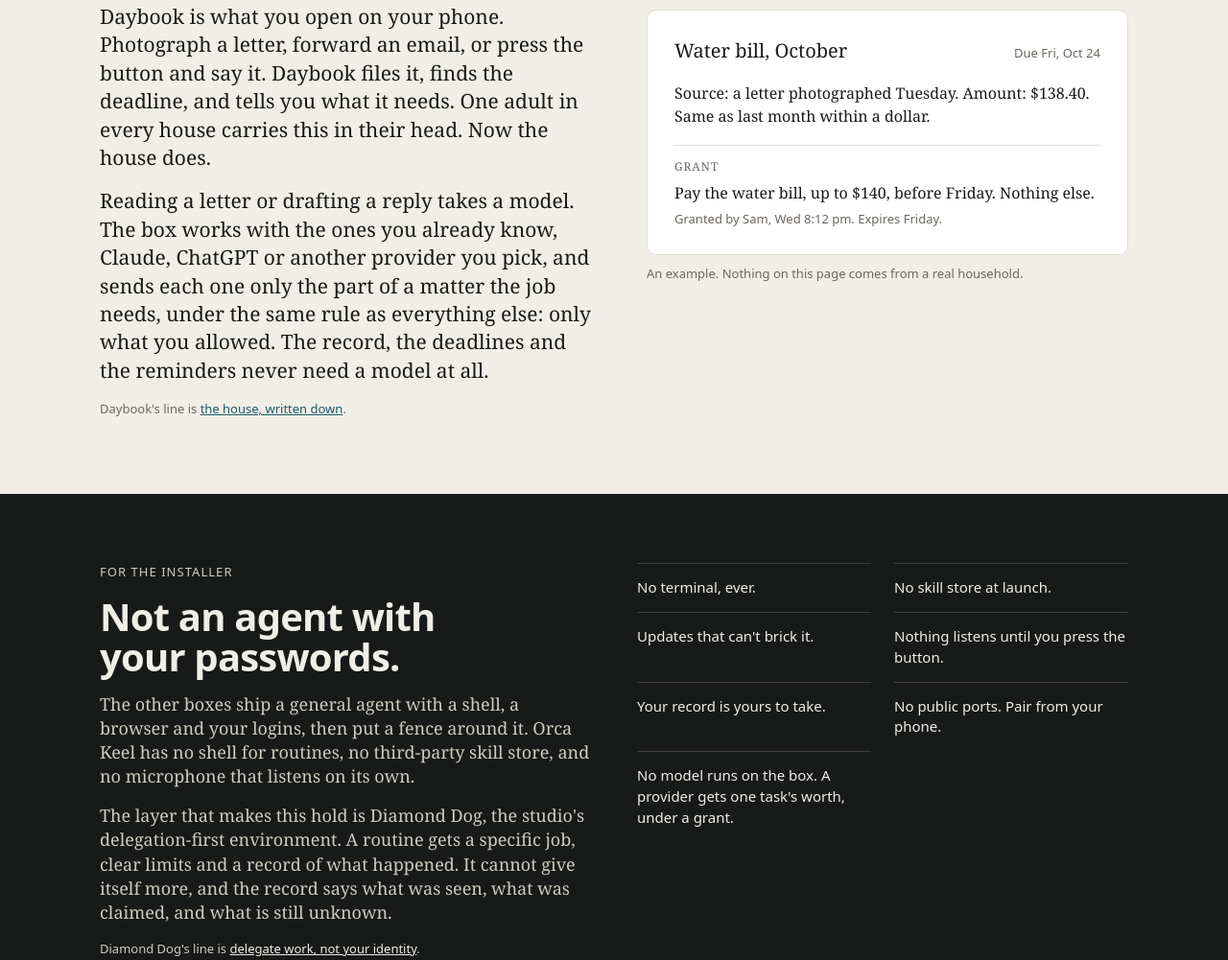
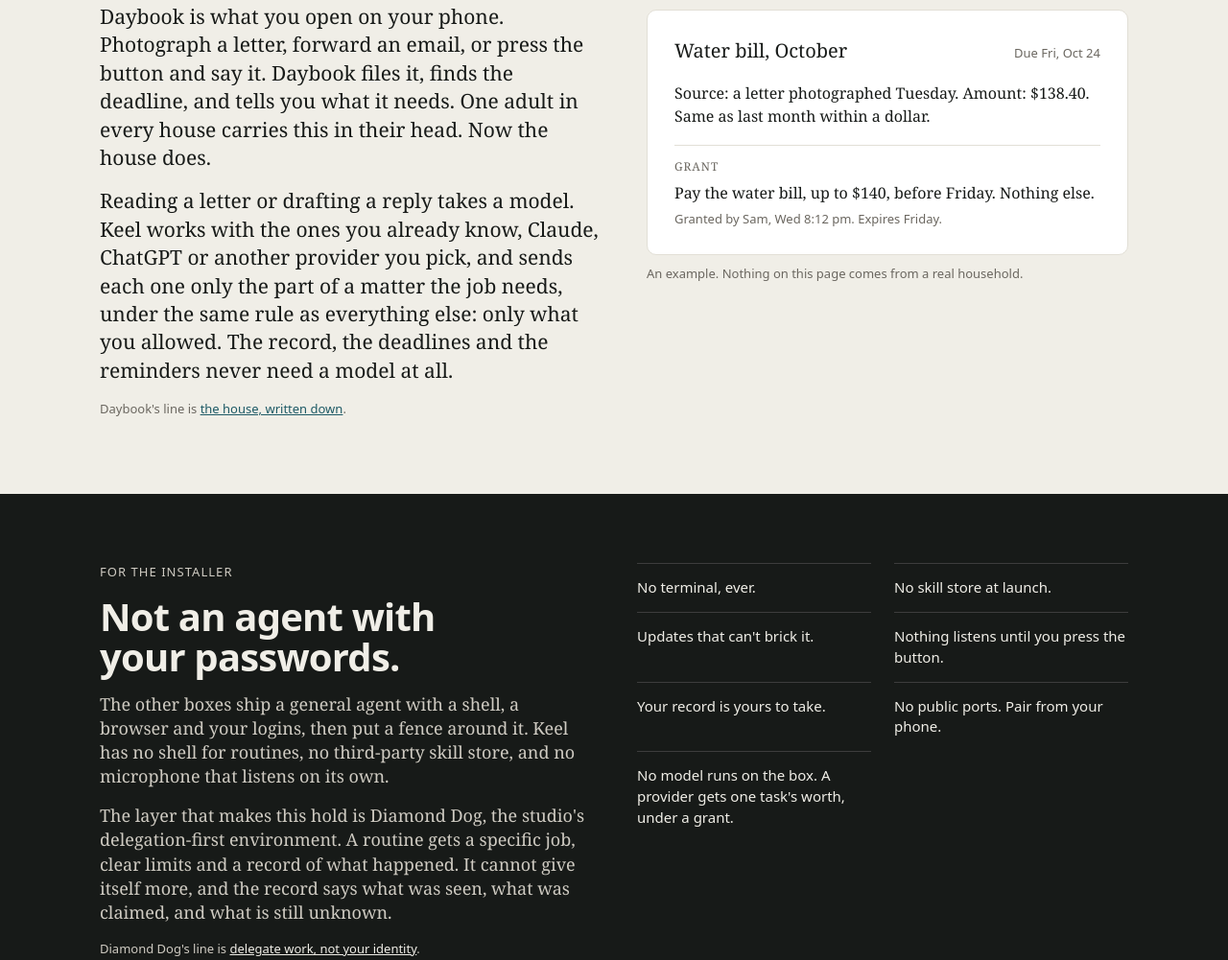
Before and after one commit to Orca-Solutions/orca-keel-landing, a plain HTML site: page site/index.html in a window 1280 px wide. Shown: the part 1129-2130 px from the top of the page at 96% size. Drawn offline with Linux system fonts and the light colour scheme.

Commit message:
Write later mentions of the name as Keel
Jason settled how the name is written: Orca Keel in full where it stands alone or first appears on the page, Keel alone afterwards and inside the product, never Keel by Orca. Three later mentions change; the rule goes into the agent instructions and the spec.

Signed-off-by: Jason Fricano <44284799+jfricano@users.noreply.github.com>

```diff
--- a/site/index.html
+++ b/site/index.html
@@ -194,7 +194,7 @@
       <p class="label">Daybook</p>
       <h2 id="daybook-heading">The household's book, kept for you.</h2>
       <p class="lead">Daybook is what you open on your phone. Photograph a letter, forward an email, or press the button and say it. Daybook files it, finds the deadline, and tells you what it needs. One adult in every house carries this in their head. Now the house does.</p>
-      <p class="lead">Reading a letter or drafting a reply takes a model. The box works with the ones you already know, Claude, ChatGPT or another provider you pick, and sends each one only the part of a matter the job needs, under the same rule as everything else: only what you allowed. The record, the deadlines and the reminders never need a model at all.</p>
+      <p class="lead">Reading a letter or drafting a reply takes a model. Keel works with the ones you already know, Claude, ChatGPT or another provider you pick, and sends each one only the part of a matter the job needs, under the same rule as everything else: only what you allowed. The record, the deadlines and the reminders never need a model at all.</p>
       <p class="caption">Daybook's line is <a href="https://daybook.orcasolutions.dev/">the house, written down</a>.</p>
     </div>
     <div class="daybook-card">
@@ -219,7 +219,7 @@
       <div class="installer-copy">
         <p class="label">For the installer</p>
         <h2 id="installer-heading">Not an agent with your passwords.</h2>
-        <p class="lead">The other boxes ship a general agent with a shell, a browser and your logins, then put a fence around it. Orca Keel has no shell for routines, no third-party skill store, and no microphone that listens on its own.</p>
+        <p class="lead">The other boxes ship a general agent with a shell, a browser and your logins, then put a fence around it. Keel has no shell for routines, no third-party skill store, and no microphone that listens on its own.</p>
         <p class="lead">The layer that makes this hold is Diamond Dog, the studio's delegation-first environment. A routine gets a specific job, clear limits and a record of what happened. It cannot give itself more, and the record says what was seen, what was claimed, and what is still unknown.</p>
         <p class="caption">Diamond Dog's line is <a href="https://diamonddog.orcasolutions.dev/">delegate work, not your identity</a>.</p>
       </div>
@@ -253,7 +253,7 @@
       <div class="stands-copy">
         <p class="label">Where it stands</p>
         <h2 id="stands-heading">In development.</h2>
-        <p class="record">Orca Keel is being built in one house first. The first run will be small: [UNITS] households, shipping [DATE]. Pricing is not set and will not be guessed at here.</p>
+        <p class="record">Keel is being built in one house first. The first run will be small: [UNITS] households, shipping [DATE]. Pricing is not set and will not be guessed at here.</p>
       </div>
       <div class="stands-aside">
         <p class="label">If you want one</p>
```
Also changed, not shown: 5 other files.
